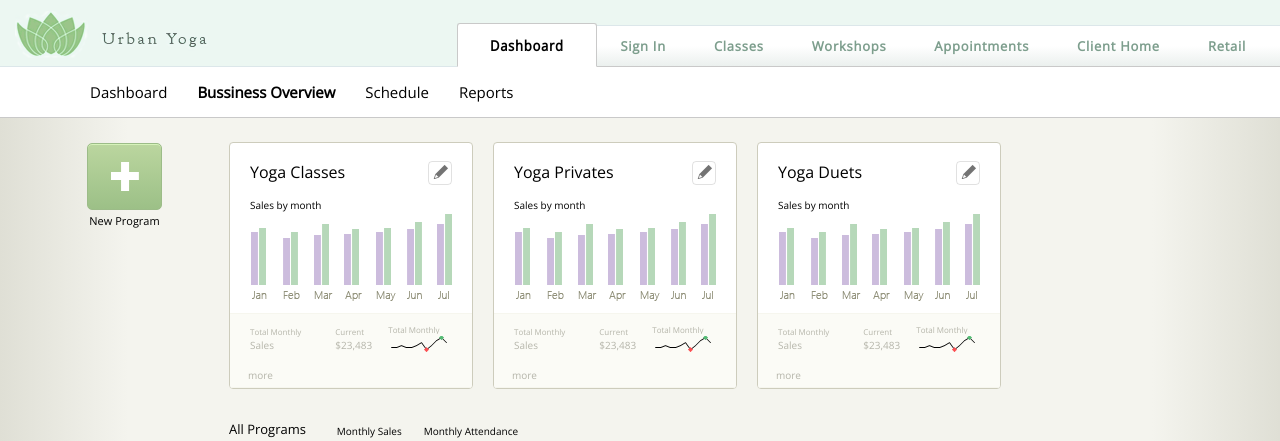
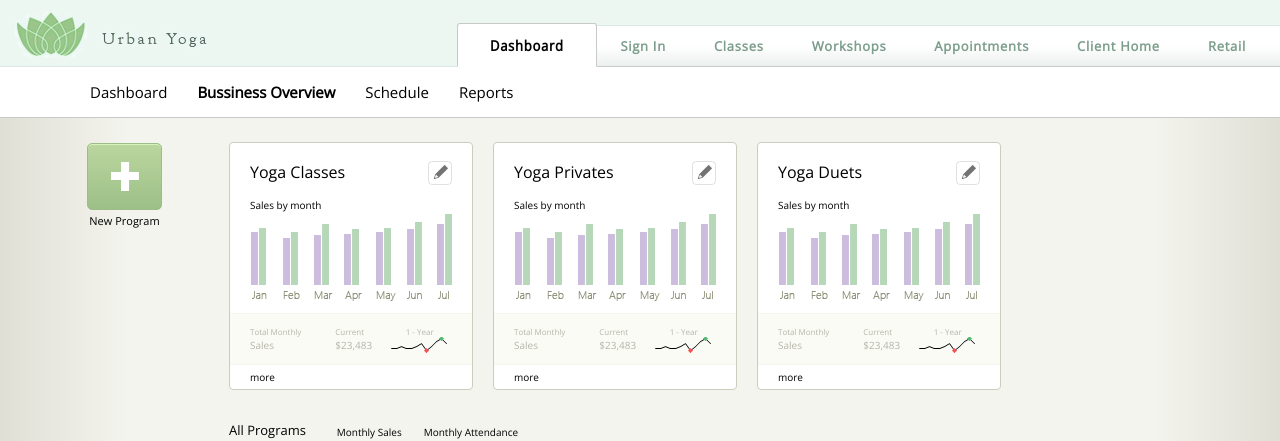
Before and after one commit to accbjt/mind-body-homework, a React (Create React App) app: page / in a window 1280 px wide. Shown: the top 441 px of the page. Built offline with nearby package versions, Linux system fonts and the light colour scheme.

Commit message:
refactored component using styled-component

```diff
--- a/src/App.css
+++ b/src/App.css
@@ -1,4 +1,4 @@
-.pencil {
+/*.pencil {
   background-image: url('./assets/pencil_icons.png');
   width: 20px;
   height: 15px;
@@ -6,4 +6,4 @@
 
 .pencil:hover {
   background-position: 0 -17px;
-}
+}*/
--- a/src/components/SalesByMonthCard.js
+++ b/src/components/SalesByMonthCard.js
@@ -1,100 +1,130 @@
 import React from 'react';
+import styled from 'styled-components';
 import PropTypes from 'prop-types'; // eslint-disable-line
 import graph from '../assets/graph.png';
 import sparkLine from '../assets/spark_line.png';
+import pencil from '../assets/pencil_icons.png';
+
+const Container = styled.div`
+  display: inline-block;
+  width: 242px;
+  padding: 18px 0px 0px;
+  background: white;
+  margin: 24px 20px 0px 0px;
+  vertical-align: top;
+  border: 1px solid #cdccbc;
+  border-radius: 4px;
+  overflow: hidden;
+`;
+
+const Title = styled.div`
+  padding: 0 20px;
+`;
+
+const PencilBox = styled.div`
+  float: right;
+  width: 20px;
+  height: 20px;
+  border: 1px solid rgba(128, 128, 128, 0.24);
+  border-radius: 4px;
+  padding: 2px 0px 0px 2px;
+`;
+
+const Pencil = styled.div`
+  background-image: url(${pencil});
+  width: 20px;
+  height: 15px;
+
+  &:hover {
+    background-position: 0 -17px;
+  }
+`;
+
+const SaleByMonth = styled.p`
+  font-size: 10px;
+  margin: 15px 0 0 0;
+  padding: 0 20px;
+`;
+
+const GraphImg = styled.img`
+  padding: 0 20px;
+  margin-bottom: 4px;
+`;
+
+const CurrentMonthlyContainer = styled.div`
+  padding: 0 20px;
+  background: #fbfbf6;
+  border-top: 1px solid rgb(246, 246, 238);
+  border-bottom: 1px solid rgb(246, 246, 238);
+  color: rgb(181, 181, 170);
+`;
+
+const CurrentMonthlyTextArea = styled.div`
+  padding: 4px 0px;
+  display: inline-block;
+  margin-right: 34px;
+
+  & p:first-child {
+    font-size: 8px;
+    margin: 8px 0 1px;
+  }
+
+  & p:last-child {
+    font-size: 10px;
+    margin: 0;
+  }
+`;
+
+const CurrentMonthlyCenter = CurrentMonthlyTextArea.extend`
+  margin-right: 16px;
+`;
+
+const CurrentMonthlyGraphArea = styled.div`
+  padding: 2px 0px;
+  display: inline-block;
+  vertical-align: top;
+
+  & p {
+    font-size: 8px;
+    margin: 10px 0px -2px;
+    text-align: center;
+  }
+`;
+
+const More = styled.p`
+  font-size: 10px;
+  margin: 5px 20px;
+`;
 
 const SalesByMonthCard = ({ name }) => {
   return (
-    <div style={{
-      display: 'inline-block',
-      width: '242px',
-      padding: '18px 0px 0px',
-      background: 'white',
-      margin: '24px 20px 0px 0px',
-      verticalAlign: 'top',
-      border: '1px solid #cdccbc',
-      borderRadius: '4px',
-      overflow: 'hidden',
-    }}
-    >
-      <div style={{
-        padding: '0 20px',
-      }}>
+    <Container>
+      <Title>
         <span>{name}</span>
-        <div style={{
-          float: 'right',
-          width: '20px',
-          height: '20px',
-          border: '1px solid rgba(128, 128, 128, 0.24)',
-          borderRadius: '4px',
-          padding: '2px 0px 0px 2px',
-        }}>
-          <div className='pencil'></div>
-        </div>
-      </div>
-      <p style={{
-        fontSize: '10px',
-        margin: '15px 0 0 0',
-        padding: '0 20px',
-      }}>Sales by month</p>
-      <img style={{
-        padding: '0 20px',
-        marginBottom: '4px',
-      }} src={graph} />
-      <div style={{
-        padding: '0 20px',
-        background: '#fbfbf6',
-        borderTop: '1px solid rgb(246, 246, 238)',
-        borderBottom: '1px solid rgb(246, 246, 238)',
-        color: 'rgb(181, 181, 170)',
-      }}>
-        <div style={{
-          padding: '4px 0px',
-          display: 'inline-block',
-          marginRight: '34px',
-        }}>
-          <p style={{
-            fontSize: '8px',
-            margin: '8px 0 1px',
-          }}>Total Monthly</p>
-          <p style={{
-            fontSize: '10px',
-            margin: '0',
-          }}>Sales</p>
-        </div>
-        <div style={{
-          padding: '4px 0px',
-          display: 'inline-block',
-          marginRight: '16px',
-        }}>
-          <p style={{
-            fontSize: '8px',
-            margin: '8px 0 1px',
-          }}>Current</p>
-          <p style={{
-            fontSize: '10px',
-            margin: '0',
-          }}>$23,483</p>
-        </div>
-        <div style={{
-          padding: '2px 0px',
-          display: 'inline-block',
-          verticalAlign: 'top',
-        }}>
-          <p style={{
-            fontSize: '8px',
-            margin: '8px 0px -1px',
-          }}>Total Monthly</p>
-          <img src={sparkLine} />
-        </div>
-        <p style={{
-          fontSize: '10px',
-          margin: '5px -2px',
-        }}>more</p>
-      </div>
-    </div>
-  )
-}
+        <PencilBox>
+          <Pencil />
+        </PencilBox>
+      </Title>
+      <SaleByMonth>Sales by month</SaleByMonth>
+      <GraphImg src={graph} />
+      <CurrentMonthlyContainer>
+        <CurrentMonthlyTextArea>
+          <p>Total Monthly</p>
+          <p>Sales</p>
+        </CurrentMonthlyTextArea>
+        <CurrentMonthlyCenter>
+          <p>Current</p>
+          <p>$23,483</p>
+        </CurrentMonthlyCenter>
+        <CurrentMonthlyGraphArea>
+          <p>1 - Year</p>
+          <img src={sparkLine} alt="Graph Line" />
+        </CurrentMonthlyGraphArea>
+      </CurrentMonthlyContainer>
+      <More>more</More>
+    </Container>
+  );
+};
 
 SalesByMonthCard.propTypes = {
   name: PropTypes.string.isRequired,
```
